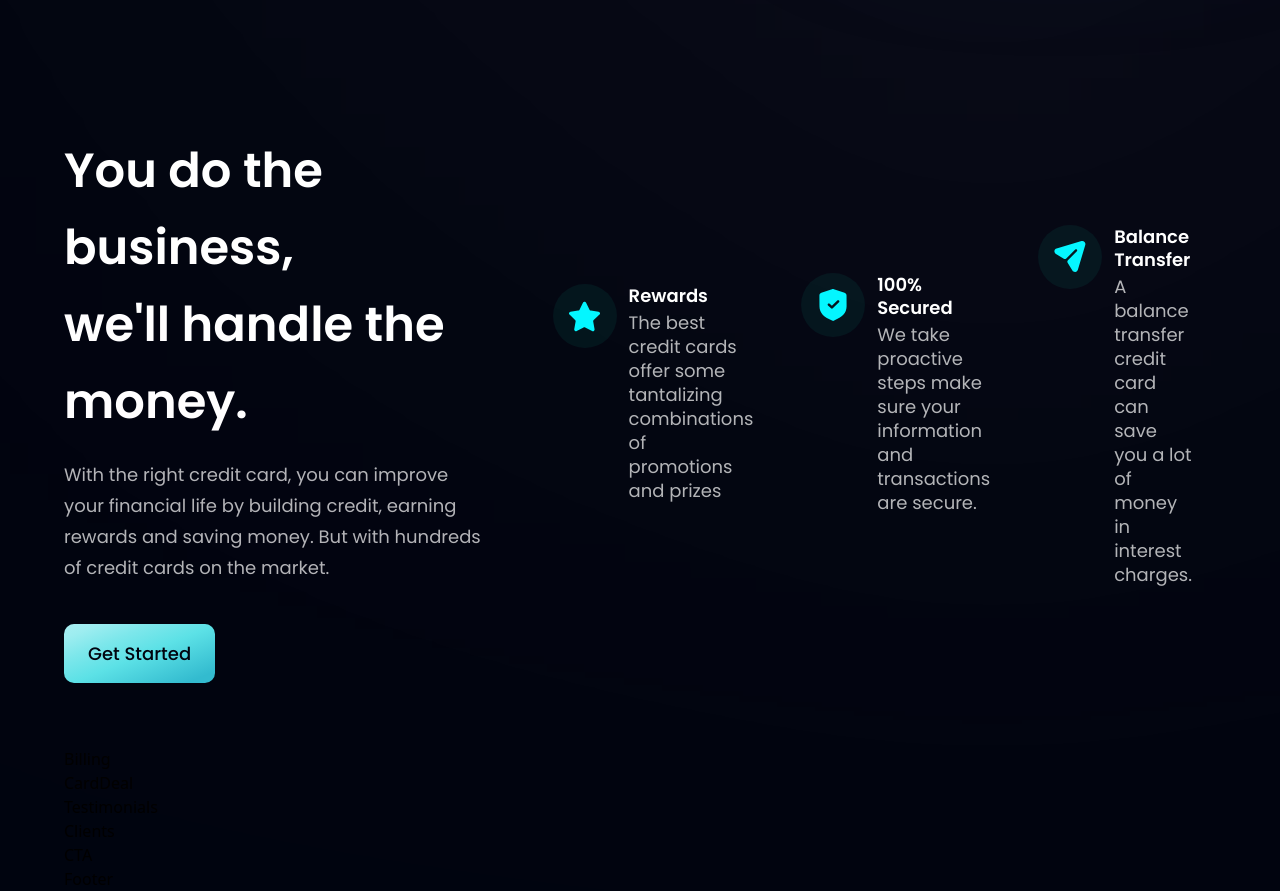
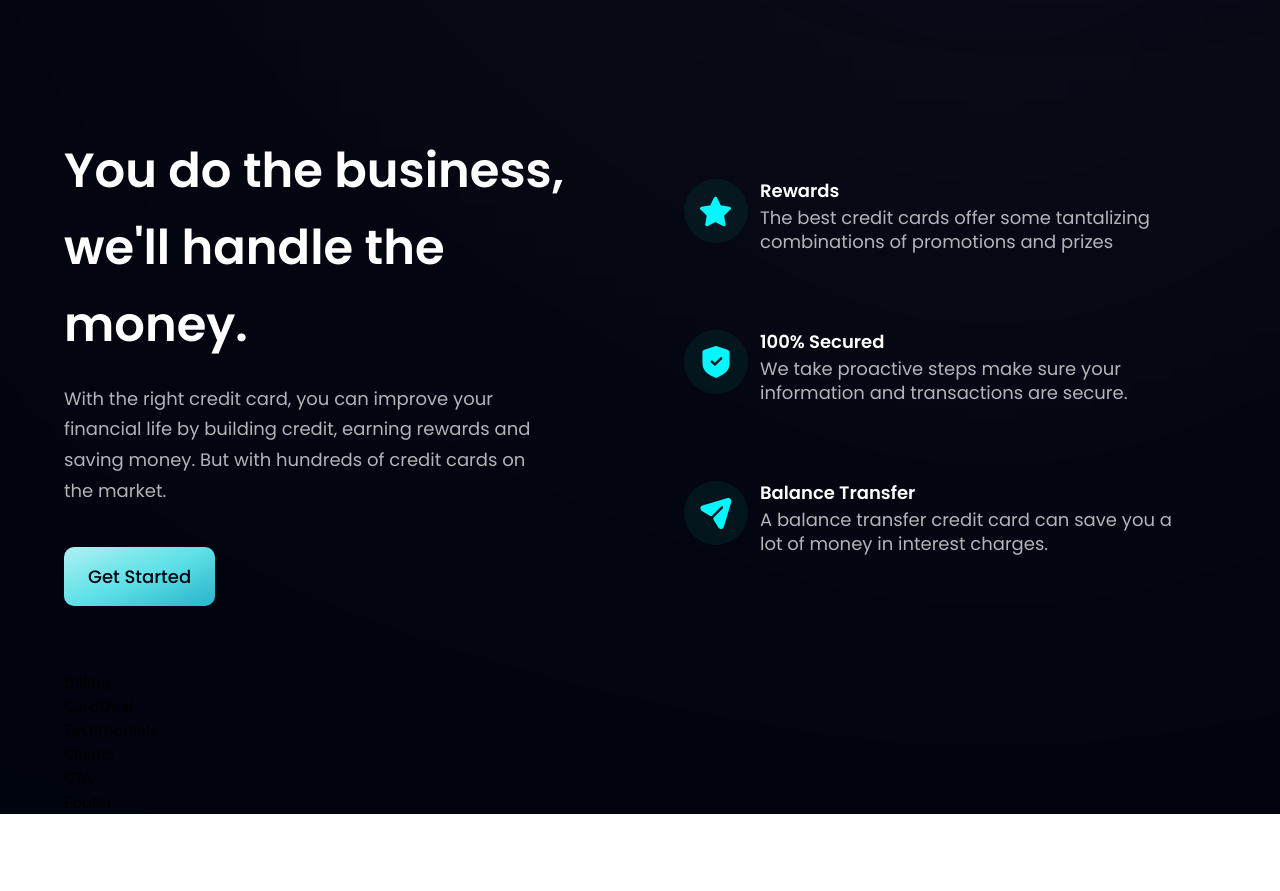
Before and after one commit to Bryan4real/Bank_app, a React (Vite) app: page / in a window 1280 px wide. Shown: the part 900-1791 px from the top of the page. After the commit the page ends 1714 px from the top, so only its background shows below. Built offline with nearby package versions, Linux system fonts and the light colour scheme.

Commit message:
business component debuging

```diff
--- a/src/components/Business.jsx
+++ b/src/components/Business.jsx
@@ -6,7 +6,7 @@ const FeatureCard = ({ icon, title, content, index}) => (
 
   <div className={`flex flex-row p-6 rounded-[20px] ${index !== features.length - 1 ? "mb-6" : "mb-0"} feature-card`}>
     <div className={`w-[64px] h-[64px] rounded-full ${styles.flexCenter} bg-dimBlue`}>
-      <img src={icon} alt="icon" className="w-[50%] h-[50%] object-contain"/>
+      <img src={icon} alt="star" className="w-[50%] h-[50%] object-contain"/>
     </div>
     <div className="flex-1 flex flex-col ml-3">
         <h4 className="font-poppins font-semibold text-white text-[18px] leading-[23px] mb-1">
@@ -32,11 +32,11 @@ const Business = () => {
             earning rewards and saving money. But with hundreds of
             credit cards on the market.</p>
 
-            <Button styles="mt-10"/>
+            <Button styles={`mt-10`}/>
 
       </div>
 
-      <div className={`${layout.sectionImg} flex-col}`}>
+      <div className={`${layout.sectionImg} flex-col`}>
         {features.map((feature, index) => (
           <FeatureCard  key={feature.id} {...feature} index={index} />
           ))}
```
